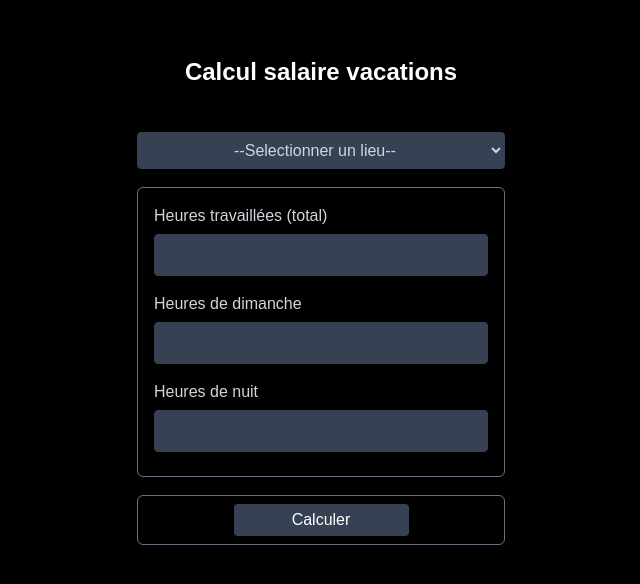
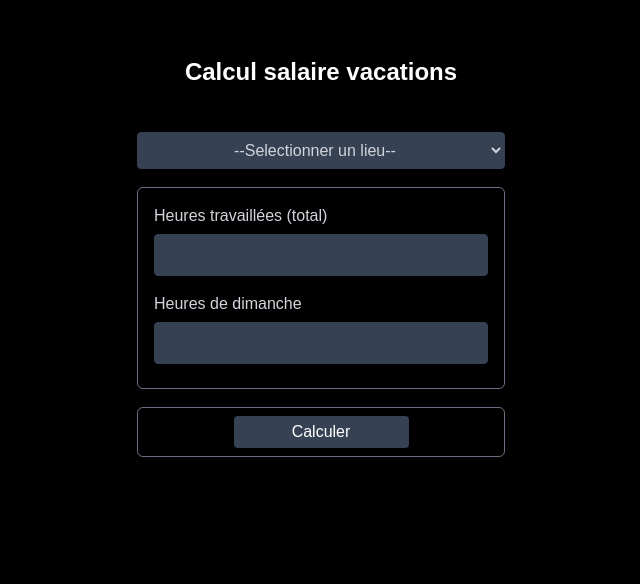
Before and after one commit to laetitia-piat/salaire-front, a Next.js app: page / in a window 1280 px wide. Shown: the top 584 px of the page, without its empty margins (319-959 px from the left). Built offline with nearby package versions, Linux system fonts and the light colour scheme.

Commit message:
night hour if HPEL

```diff
--- a/app/page.tsx
+++ b/app/page.tsx
@@ -60,7 +60,7 @@ export default function Home() {
       setLoading(false);
     }
   }
-
+  console.log(type);
   return (
     <main className="mx-auto mt-10 max-w-[400px] p-4">
       <h1 className="font-bold text-2xl text-center mb-10 text-white">
@@ -106,7 +106,7 @@ export default function Home() {
               style={{ width: "100%", padding: 8, marginTop: 6 }}
             />
           </label>
-
+          {type === "HPEL" ? (
             <label className="mt-4 mb-2 block text-gray-300">
               Heures de nuit
               <input
@@ -119,6 +119,7 @@ export default function Home() {
                 style={{ width: "100%", padding: 8, marginTop: 6 }}
               />
             </label>
+          ) : null}
         </div>
 
         <div className="mt-2 p-2 rounded-md border border-gray-500 bg-black flex justify-center">
```
Lines whose indentation alone changed are shown as unchanged.
